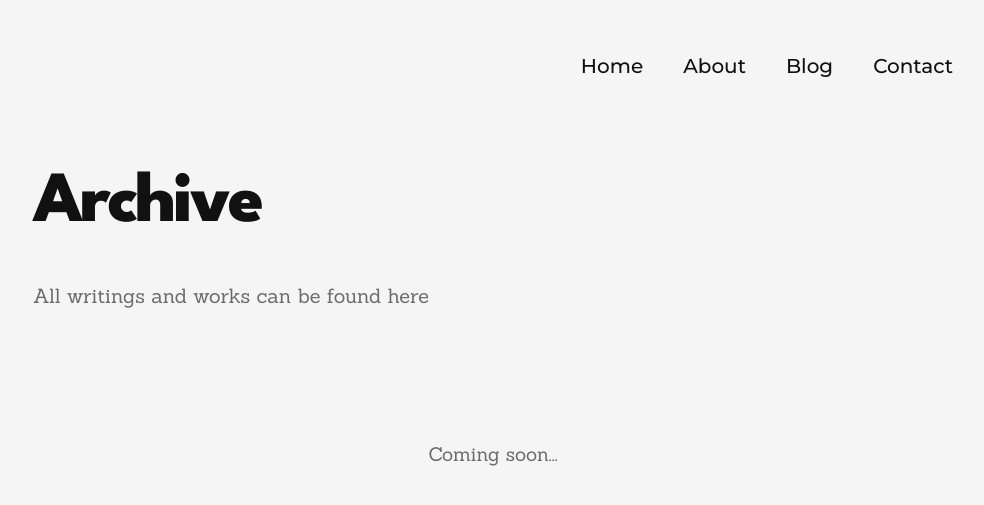
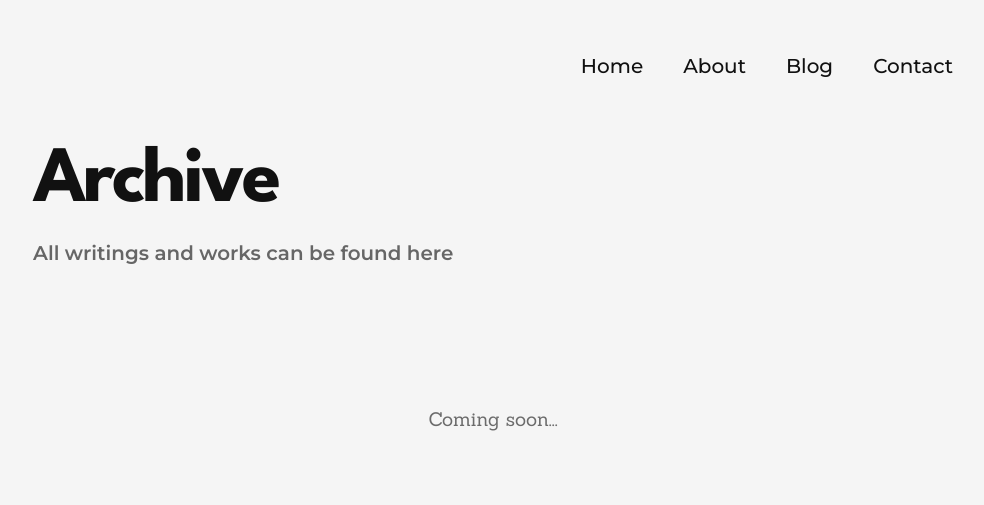
Before and after one commit to yuhtvo/yuhtvo.github.io, a Jekyll site: the page built from _pages/blog.md, in a window 1280 px wide. Shown: the top 505 px of the page, without its empty margins (147-1131 px from the left). Built offline with Jekyll 4.4.1, drawn with Linux system fonts in a browser that asks for light colours.

Commit message:
Update style.css

```diff
--- a/css/style.css
+++ b/css/style.css
@@ -292,12 +292,12 @@
 }
 
 .post-tag {
-    background: white;
-    border: 1px solid var(--border);
+    background: #f5f5f5;
     border-radius: 999px;
-    padding: .3rem .8rem;
-    font-size: .75rem;
-    color: var(--text-muted);
+    padding: .4rem .8rem;
+    font-size: .72rem;
+    font-weight: 500;
+    color: #666;
 }
 
 /* Featured Image */
@@ -366,65 +366,74 @@
 /* 5. BLOG ARCHIVE */
 h1 {
     font-family: var(--font-heading);
-    font-size: clamp(3rem, 6vw, 4.5rem);
-    font-weight: 800;
-    margin-bottom: 0.5rem;
-    letter-spacing: -0.04em;
+    font-size: clamp(4rem, 8vw, 5rem);
+    line-height: .9;
+    letter-spacing: -.04em;
+    margin-bottom: 1rem;
 }
 
 h3 {
-    font-family: var(--font-accent);
-    font-size: 1.25rem;
-    font-weight: 400;
-    color: var(--text-muted);
-    margin-top: 0;
-    margin-bottom: 3.5rem;
+    max-width: 550px;
+    line-height: 1.7;
+    color: #666;
 }
 
 .posts {
     display: flex;
     flex-direction: column;
-    gap: 4rem;
+    gap: 2rem;
+    margin-top: 4rem;
 }
 
 .post-item {
-    border-bottom: 1px solid var(--border);
-    padding-bottom: 3rem;
+    background: white;
+    border-radius: 18px;
+    padding: 2rem;
+    border: 1px solid #e8e8e8;
+    transition:
+        transform .25s ease,
+        box-shadow .25s ease;
 }
-
+.post-item:hover {
+    transform: translateY(-4px);
+    box-shadow:
+        0 10px 25px rgba(0,0,0,.06);
+}
 .post-item:last-child {
     border-bottom: none;
 }
 
 .post-item .post-date {
-    display: block;
-    font-family: var(--font-body);
-    font-size: 0.85rem;
-    color: var(--text-muted);
-    margin-bottom: 0.75rem;
+    font-size: .85rem;
+    color: #888;
+    margin-bottom: 1rem;
 }
 
 .post-item .post-title {
     font-size: 2rem;
-    line-height: 1.1;
+    line-height: 1.15;
+    margin: 1rem 0;
 }
 
 .post-item .post-title a {
-    border-bottom: 2px solid transparent;
-    transition: all .25s ease;
+    display: inline-block;
+    transition:
+        color .2s ease,
+        transform .2s ease;
 }
 
 .post-item .post-title a:hover {
-    color: #000;
+    color: #555;
+    transform: translateX(4px);
     opacity: 1;
-    padding-left: 4px;
 }
 
 .post-excerpt {
-    font-family: var(--font-body);
     font-size: 1rem;
-    color: var(--text-muted);
-    margin: 0.75rem 0 0 0;
+    color: #666;
+    line-height: 1.8;
+    margin-top: .75rem;
+    max-width: 90%;
 }
 
 .empty-state {
@@ -440,8 +449,11 @@
     display: flex;
     justify-content: center;
     align-items: center;
-    gap: 2rem;
-    margin-top: 4rem;
+
+    gap: 1.5rem;
+
+    margin-top: 5rem;
+    margin-bottom: 6rem;
 }
 
 .nav-btn {
@@ -459,8 +471,11 @@
 }
 
 #page-number {
-    font-family: var(--font-accent);
-    font-size: 1rem;
+    font-family: var(--font-body);
+    font-size: .95rem;
+    color: var(--text-muted);
+    min-width: 70px;
+    text-align: center;
 }
 
 /* 6. CONTACT PAGE (Business Card Component) */
@@ -485,29 +500,44 @@
 
 /* Minimalist Business Card */
 .business-card {
-    background: white;
-    border: 1px solid var(--border);
-    border-radius: 18px;
-    padding: 3rem;
-    gap: 2.5rem;
+    display: flex;
     align-items: center;
+
+    gap: 3rem;
+
+    background: #fff;
+
+    border: 1px solid #ddd;
+    border-radius: 24px;
+
+    padding: 2.5rem;
+
+    max-width: 900px;
+    width: 100%;
+
+    transition:
+        transform .25s ease,
+        box-shadow .25s ease,
+        border-color .25s ease;
+}
+
+.business-card:hover {
+    transform: translateY(-6px);
+    box-shadow: 0 12px 32px rgba(0,0,0,.08);
+    border-color: #cfcfcf;
 }
 
 .card-avatar {
+    width: 240px;
     flex-shrink: 0;
 }
 
 .card-avatar img {
-    width: 220px;
-    height: 220px;
-
+    width: 100%;
+    height: 320px;
     object-fit: cover;
-
+    display: block;
     border-radius: 16px;
-
-    display: block;
-
-    background: #ececec;
 }
 
 .card-info {
@@ -531,9 +561,10 @@
 }
 
 .card-divider {
-    width: 48px;
-    height: 1px;
-    background: var(--border);
+    width: 60px;
+    height: 2px;
+    background: #d5d5d5;
+    margin: 1rem 0 1.5rem;
 }
 
 /* Contact Social Links Grid */
```
